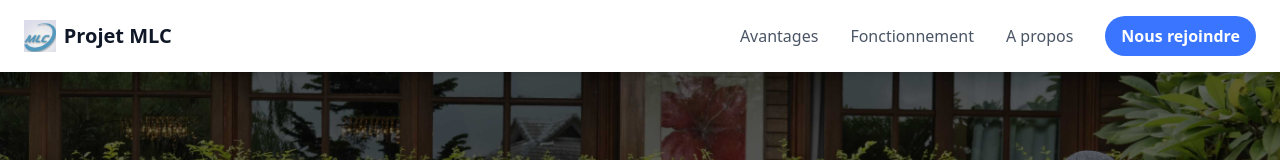
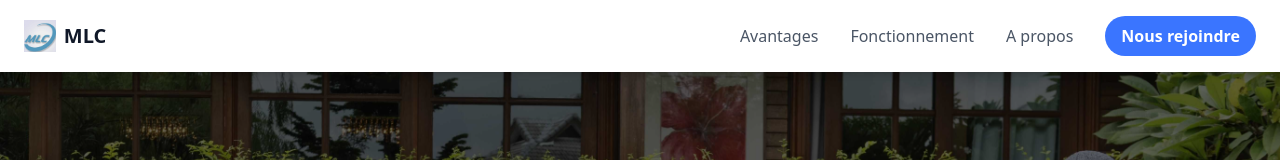
Before and after one commit to taky-kongo/mlc_project, a React (Vite) app: page / in a window 1280 px wide. Shown: the top 160 px of the page. Built offline with nearby package versions, Linux system fonts and the light colour scheme.

Commit message:
Modification du logo dans l'onglet

```diff
--- a/index.html
+++ b/index.html
@@ -2,7 +2,7 @@
 <html lang="en">
   <head>
     <meta charset="UTF-8" />
-    <link rel="icon" type="image/svg+xml" href="/vite.svg" />
+    <link rel="icon" type="image/svg+xml" href="/logo_mlc.svg" />
     <meta name="viewport" content="width=device-width, initial-scale=1.0" />
     <title>MLC</title>
   </head>
--- a/src/components/Header.tsx
+++ b/src/components/Header.tsx
@@ -1,6 +1,6 @@
 // src/components/Header.tsx
 import React, { useState } from 'react';
-import logo from '../../public/img/logo_mlc.jpg'; // Assurez-vous d'avoir votre logo dans ce chemin
+import logo from '/img/logo_mlc.jpg'; // Assurez-vous d'avoir votre logo dans ce chemin
 
 const Header: React.FC = () => {
     const [isMobileMenuOpen, setIsMobileMenuOpen] = useState(false);
@@ -18,7 +18,7 @@ const Header: React.FC = () => {
             <div className="container mx-auto px-6 py-4 flex justify-between items-center">
                 <a href="/" className="flex items-center space-x-2">
                     <img src={logo} alt="Logo Projet MLC" className="h-8" />
-                    <span className="text-xl font-bold text-gray-900">Projet MLC</span>
+                    <span className="text-xl font-bold text-gray-900">MLC</span>
                 </a>
 
                 {/* Navigation pour écrans larges (Desktop) */}
--- a/src/components/HowItWorks.tsx
+++ b/src/components/HowItWorks.tsx
@@ -1,6 +1,6 @@
 // src/components/HowItWorks.tsx
 import React, { useState, useEffect, useRef } from 'react';
-import fonctionnementImg from '../../public/img/fonctionnement.png'; // Import de l'image
+import fonctionnementImg from '/img/fonctionnement.png'; // Import de l'image
 
 const HowItWorks: React.FC = () => {
     const [isVisible, setIsVisible] = useState(false);
```
Also changed, not shown: public/logo_mlc.svg (added).
